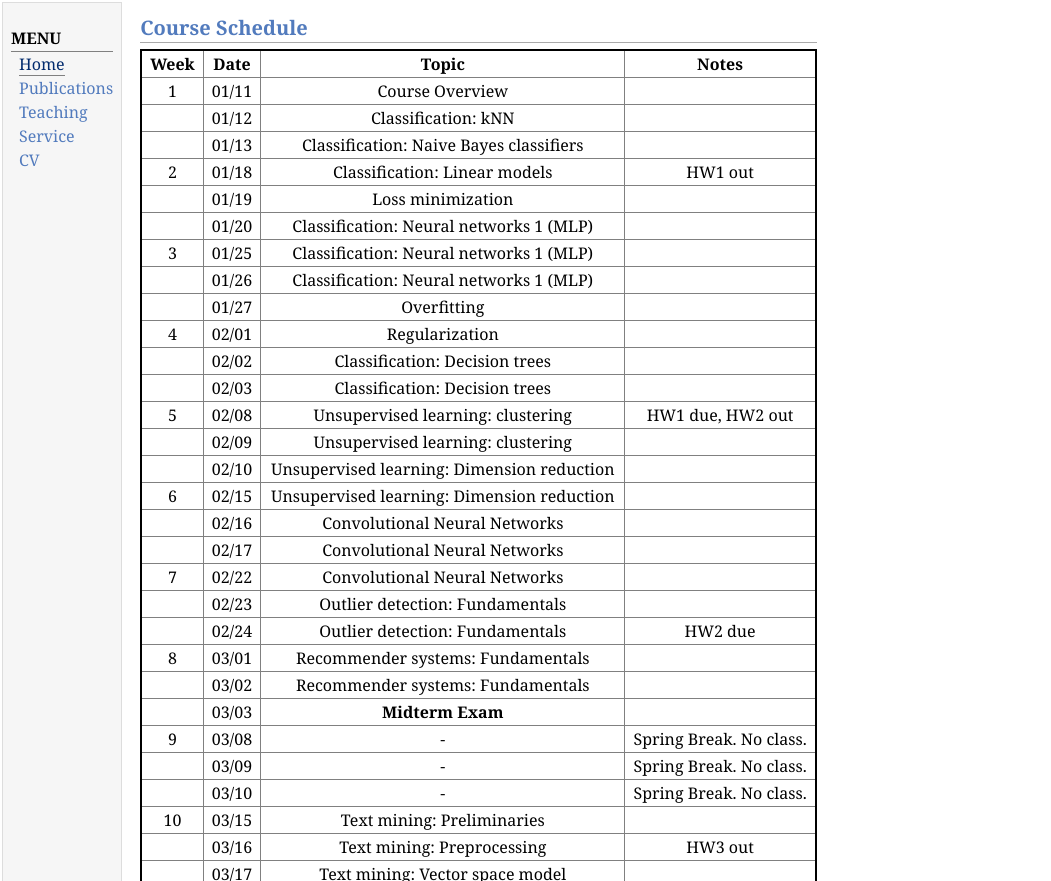
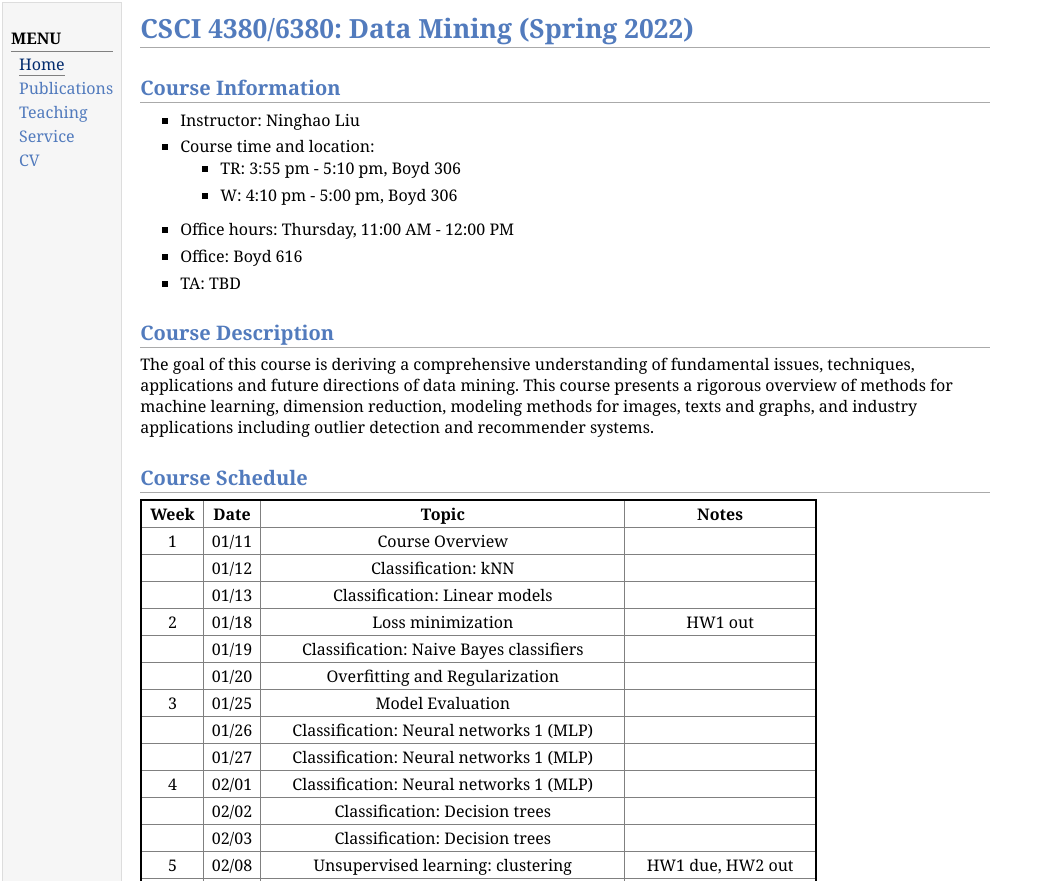
Before and after one commit to ninghaohello/ninghaohello.github.io, a plain HTML site: page Course_Spring2022.html in a window 1280 px wide. Shown: the top 881 px of the page, without its empty margins (0-1051 px from the left). Drawn offline with Linux system fonts and the light colour scheme.

Commit message:
Add files via upload

```diff
--- a/Course_Spring2022.html
+++ b/Course_Spring2022.html
@@ -19,19 +19,40 @@
 <div class="menu-item"><a href="CV_academia.pdf">CV</a></div>
 </td>
 <td id="layout-content">
+<h1>CSCI 4380/6380: Data Mining (Spring 2022)</h1>
+<h2>Course Information</h2>
+<ul>
+<li><p>Instructor: Ninghao Liu</p>
+</li>
+<li><p>Course time and location: </p>
+<ul>
+<li><p>TR: 3:55 pm - 5:10 pm, Boyd 306</p>
+</li>
+<li><p>W: 4:10 pm - 5:00 pm, Boyd 306</p>
+</li></ul>
+</li>
+<li><p>Office hours: Thursday, 11:00 AM - 12:00 PM</p>
+</li>
+<li><p>Office: Boyd 616</p>
+</li>
+<li><p>TA: TBD</p>
+</li>
+</ul>
+<h2>Course Description</h2>
+<p>The goal of this course is deriving a comprehensive understanding of fundamental issues, techniques, applications and future directions of data mining. This course presents a rigorous overview of methods for machine learning, dimension reduction, modeling methods for images, texts and graphs, and industry applications including outlier detection and recommender systems.</p>
 <h2>Course Schedule</h2>
 <table id="TABLENAME">
 <tr class="r1"><td class="c1"><b>Week</b> </td><td class="c2"> <b>Date</b> </td><td class="c3"> <b>Topic</b> </td><td class="c4"> <b>Notes</b> </td></tr>
 <tr class="r2"><td class="c1">1    </td><td class="c2"> 01/11 </td><td class="c3"> Course Overview </td><td class="c4">  </td></tr>
 <tr class="r3"><td class="c1"></td><td class="c2"> 01/12 </td><td class="c3"> Classification: kNN </td><td class="c4">  </td></tr>
-<tr class="r4"><td class="c1"></td><td class="c2"> 01/13 </td><td class="c3"> Classification: Naive Bayes classifiers </td><td class="c4">  </td></tr>
-<tr class="r5"><td class="c1">2    </td><td class="c2"> 01/18 </td><td class="c3"> Classification: Linear models </td><td class="c4"> HW1 out </td></tr>
-<tr class="r6"><td class="c1"></td><td class="c2"> 01/19 </td><td class="c3"> Loss minimization </td><td class="c4">  </td></tr>
-<tr class="r7"><td class="c1"></td><td class="c2"> 01/20 </td><td class="c3"> Classification: Neural networks 1 (MLP) </td><td class="c4">  </td></tr>
-<tr class="r8"><td class="c1">3    </td><td class="c2"> 01/25 </td><td class="c3"> Classification: Neural networks 1 (MLP) </td><td class="c4">  </td></tr>
+<tr class="r4"><td class="c1"></td><td class="c2"> 01/13 </td><td class="c3"> Classification: Linear models </td><td class="c4">  </td></tr>
+<tr class="r5"><td class="c1">2    </td><td class="c2"> 01/18 </td><td class="c3"> Loss minimization </td><td class="c4"> HW1 out </td></tr>
+<tr class="r6"><td class="c1"></td><td class="c2"> 01/19 </td><td class="c3"> Classification: Naive Bayes classifiers </td><td class="c4">  </td></tr>
+<tr class="r7"><td class="c1"></td><td class="c2"> 01/20 </td><td class="c3"> Overfitting and Regularization </td><td class="c4">  </td></tr>
+<tr class="r8"><td class="c1">3    </td><td class="c2"> 01/25 </td><td class="c3"> Model Evaluation </td><td class="c4">  </td></tr>
 <tr class="r9"><td class="c1"></td><td class="c2"> 01/26 </td><td class="c3"> Classification: Neural networks 1 (MLP) </td><td class="c4">  </td></tr>
-<tr class="r10"><td class="c1"></td><td class="c2"> 01/27 </td><td class="c3"> Overfitting </td><td class="c4">  </td></tr>
-<tr class="r11"><td class="c1">4    </td><td class="c2"> 02/01 </td><td class="c3"> Regularization </td><td class="c4">  </td></tr>
+<tr class="r10"><td class="c1"></td><td class="c2"> 01/27 </td><td class="c3"> Classification: Neural networks 1 (MLP) </td><td class="c4">  </td></tr>
+<tr class="r11"><td class="c1">4    </td><td class="c2"> 02/01 </td><td class="c3"> Classification: Neural networks 1 (MLP) </td><td class="c4">  </td></tr>
 <tr class="r12"><td class="c1"></td><td class="c2"> 02/02 </td><td class="c3"> Classification: Decision trees </td><td class="c4">  </td></tr>
 <tr class="r13"><td class="c1"></td><td class="c2"> 02/03 </td><td class="c3"> Classification: Decision trees </td><td class="c4">  </td></tr>
 <tr class="r14"><td class="c1">5    </td><td class="c2"> 02/08 </td><td class="c3"> Unsupervised learning: clustering </td><td class="c4"> HW1 due, HW2 out  </td></tr>
@@ -75,7 +96,7 @@
 </td></tr></table>
 <div id="footer">
 <div id="footer-text">
-Page generated 2022-01-04 22:42:57 Eastern Standard Time, by <a href="http://jemdoc.jaboc.net/">jemdoc</a>.
+Page generated 2022-01-10 00:08:16 Eastern Standard Time, by <a href="http://jemdoc.jaboc.net/">jemdoc</a>.
 </div>
 </div>
 </td>
```
Also changed, not shown: index.html (+2 -2 lines).
